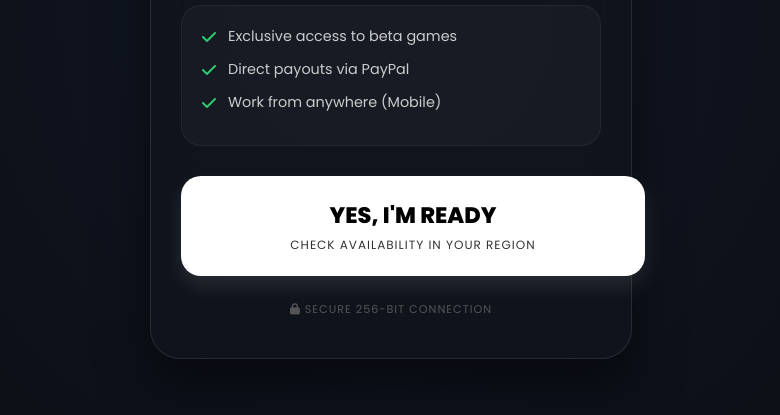
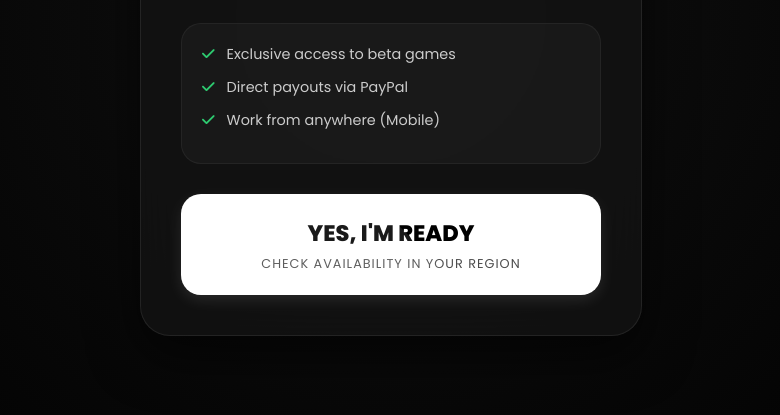
Before and after one commit to stefantocea53-sudo/testerUp, a plain HTML site: page index.html in a window 1280 px wide. Shown: the part 385-800 px from the top of the page, without its empty margins (249-1029 px from the left). Drawn offline with Linux system fonts and the light colour scheme.

Commit message:
Update index.html

```diff
--- a/index.html
+++ b/index.html
@@ -3,14 +3,14 @@
 <head>
     <meta charset="UTF-8">
     <meta name="viewport" content="width=device-width, initial-scale=1.0">
-    <title>Testerup | Official Invitation</title>
+    <title>Official Tester Invite | Access Pending</title>
     <link href="https://fonts.googleapis.com/css2?family=Poppins:wght@400;600;800&display=swap" rel="stylesheet">
     <link rel="stylesheet" href="https://cdnjs.cloudflare.com/ajax/libs/font-awesome/6.0.0/css/all.min.css">
     <style>
         :root {
-            --tester-blue: #2ecc71; /* Verdele Testerup */
-            --bg-dark: #0a0c10;
-            --card-bg: rgba(17, 21, 28, 0.8);
+            --tester-green: #2ecc71;
+            --bg-dark: #080808;
+            --card-bg: rgba(20, 20, 20, 0.7);
             --gold: #d4af37;
         }
 
@@ -24,7 +24,16 @@
             align-items: center;
             height: 100vh;
             overflow: hidden;
-            background: radial-gradient(circle at center, #111827 0%, #0a0c10 100%);
+            position: relative;
+        }
+
+        /* Fundal cu gradient discret */
+        body::before {
+            content: '';
+            position: absolute;
+            width: 100%; height: 100%;
+            background: radial-gradient(circle at center, #111 0%, #000 100%);
+            z-index: -2;
         }
 
         .glass-card {
@@ -32,54 +41,45 @@
             max-width: 420px;
             background: var(--card-bg);
             backdrop-filter: blur(20px);
-            border: 1px solid rgba(255, 255, 255, 0.1);
+            border: 1px solid rgba(255, 255, 255, 0.08);
             border-radius: 30px;
-            padding: 40px 30px;
+            padding: 40px;
             text-align: center;
-            box-shadow: 0 25px 50px rgba(0,0,0,0.5);
-            animation: slideUp 0.7s ease-out;
+            box-shadow: 0 20px 50px rgba(0,0,0,0.6);
+            animation: fadeIn 0.8s ease-out;
+
+            /* ACESTA ESTE SECRETUL CENTRĂRII PERFECTE */
+            display: flex;
+            flex-direction: column;
+            align-items: center;
         }
 
-        @keyframes slideUp {
-            from { opacity: 0; transform: translateY(30px); }
-            to { opacity: 1; transform: translateY(0); }
-        }
+        @keyframes fadeIn { from { opacity: 0; transform: translateY(20px); } to { opacity: 1; transform: translateY(0); } }
 
         .shield-icon {
             font-size: 3.5rem;
-            color: var(--tester-blue);
+            color: var(--tester-green);
             margin-bottom: 20px;
-            filter: drop-shadow(0 0 15px rgba(46, 204, 113, 0.3));
+            filter: drop-shadow(0 0 10px rgba(46, 204, 113, 0.4));
         }
 
-        .badge-verified {
+        .verified-badge {
+            background: rgba(46, 204, 113, 0.1);
+            border: 1px solid var(--tester-green);
+            color: var(--tester-green);
+            padding: 6px 16px;
+            border-radius: 50px;
+            font-weight: 600;
+            font-size: 0.75rem;
+            margin-bottom: 25px;
             display: inline-flex;
             align-items: center;
             gap: 8px;
-            background: rgba(46, 204, 113, 0.1);
-            border: 1px solid var(--tester-blue);
-            color: var(--tester-blue);
-            padding: 6px 15px;
-            border-radius: 50px;
-            font-size: 0.75rem;
-            font-weight: 700;
             text-transform: uppercase;
-            letter-spacing: 1px;
-            margin-bottom: 25px;
         }
 
-        h1 {
-            font-size: 2.2rem;
-            font-weight: 800;
-            line-height: 1.1;
-            margin-bottom: 15px;
-        }
-
-        h1 span {
-            background: linear-gradient(to right, #fff, var(--tester-blue));
-            -webkit-background-clip: text;
-            -webkit-text-fill-color: transparent;
-        }
+        h2 { font-weight: 800; font-size: 2.3rem; line-height: 1.1; margin: 0 0 15px; text-transform: uppercase; }
+        h2 span { background: linear-gradient(to right, #fff, var(--tester-green)); -webkit-background-clip: text; -webkit-text-fill-color: transparent; }
 
         .check-list {
             text-align: left;
@@ -88,63 +88,71 @@
             padding: 20px;
             border-radius: 20px;
             border: 1px solid rgba(255,255,255,0.05);
+            width: 100%; /* Important pentru alinierea listei în interiorul cardului flex */
+            box-sizing: border-box;
         }
 
-        .check-item {
-            display: flex;
-            align-items: center;
-            gap: 12px;
-            margin-bottom: 12px;
-            font-size: 0.9rem;
-            color: #ccc;
-        }
+        .check-item { display: flex; align-items: center; gap: 12px; margin-bottom: 12px; font-size: 0.9rem; color: #ccc; }
+        .check-item i { color: var(--tester-green); }
 
-        .check-item i {
-            color: var(--tester-blue);
-            font-size: 1rem;
-        }
-
-        .btn-main {
+        /* BUTONUL ALB - ACUM CENTRAT PERFECT */
+        .btn-ready {
             background: white;
             color: black;
-            padding: 22px;
+            padding: 22px 0; /* Padding sus/jos, 0 stânga/dreapta */
             border-radius: 20px;
             text-decoration: none;
             display: block;
             font-weight: 900;
             font-size: 1.4rem;
-            transition: all 0.3s cubic-bezier(0.175, 0.885, 0.32, 1.275);
-            box-shadow: 0 10px 20px rgba(255,255,255,0.1);
+            transition: 0.3s;
             position: relative;
             overflow: hidden;
             border: none;
-            width: 100%;
+            width: 100%; /* Ocupă toată lățimea disponibilă din glass-card */
             cursor: pointer;
+            box-sizing: border-box;
+            box-shadow: 0 5px 15px rgba(255,255,255,0.1);
         }
 
-        .btn-main:hover {
-            transform: scale(1.03);
-            background: var(--tester-blue);
+        .btn-ready:hover {
+            transform: translateY(-3px);
+            background: var(--tester-green);
             color: white;
-            box-shadow: 0 15px 30px rgba(46, 204, 113, 0.4);
+            box-shadow: 0 10px 30px rgba(46, 204, 113, 0.5);
         }
 
-        .btn-main span {
+        /* Textul de sub "YES, I'M READY" */
+        .btn-sub-text {
             display: block;
-            font-size: 0.75rem;
             font-weight: 400;
+            font-size: 0.8rem;
+            opacity: 0.7;
+            margin-top: 5px;
             text-transform: uppercase;
             letter-spacing: 1px;
-            margin-top: 4px;
-            opacity: 0.8;
         }
 
-        .footer-secure {
-            margin-top: 25px;
-            font-size: 0.7rem;
-            color: #555;
-            text-transform: uppercase;
-            letter-spacing: 1px;
+        /* Animație periodică de strălucire pe buton */
+        .btn-ready::after {
+            content: '';
+            position: absolute;
+            top: -50%; left: -50%;
+            width: 200%; height: 200%;
+            background: rgba(255,255,255,0.1);
+            transform: rotate(45deg);
+            animation: glow 4s infinite;
+        }
+
+        @keyframes glow {
+            0% { transform: translate(-100%, -100%) rotate(45deg); }
+            100% { transform: translate(100%, 100%) rotate(45deg); }
+        }
+
+        @media (max-width: 480px) {
+            h2 { font-size: 2rem; }
+            .glass-card { padding: 35px 25px; }
+            .btn-ready { font-size: 1.2rem; }
         }
     </style>
 </head>
@@ -155,35 +163,23 @@
             <i class="fas fa-user-shield"></i>
         </div>
 
-        <div class="badge-verified">
+        <div class="verified-badge">
             <i class="fas fa-check-circle"></i> Official Tester Invite
         </div>
 
-        <h1>Become a <span>Premium</span> Game Tester</h1>
+        <h2>Become a<br><span>Premium</span> Tester</h2>
 
         <div class="check-list">
-            <div class="check-item">
-                <i class="fas fa-check"></i>
-                <span>Exclusive access to beta games</span>
-            </div>
-            <div class="check-item">
-                <i class="fas fa-check"></i>
-                <span>Direct payouts via PayPal</span>
-            </div>
-            <div class="check-item">
-                <i class="fas fa-check"></i>
-                <span>Work from anywhere (Mobile)</span>
-            </div>
+            <div class="check-item"><i class="fas fa-check"></i> <span>Exclusive access to beta games</span></div>
+            <div class="check-item"><i class="fas fa-check"></i> <span>Direct payouts via PayPal</span></div>
+            <div class="check-item"><i class="fas fa-check"></i> <span>Work from anywhere (Mobile)</span></div>
         </div>
 
-        <a href="offer.html" class="btn-main">
+        <a href="offer.html" class="btn-ready">
             YES, I'M READY
-            <span>Check Availability in Your Region</span>
+            <span class="btn-sub-text">Check availability in your region</span>
         </a>
 
-        <div class="footer-secure">
-            <i class="fas fa-lock"></i> Secure 256-bit Connection
-        </div>
     </div>
 
 </body>
```
